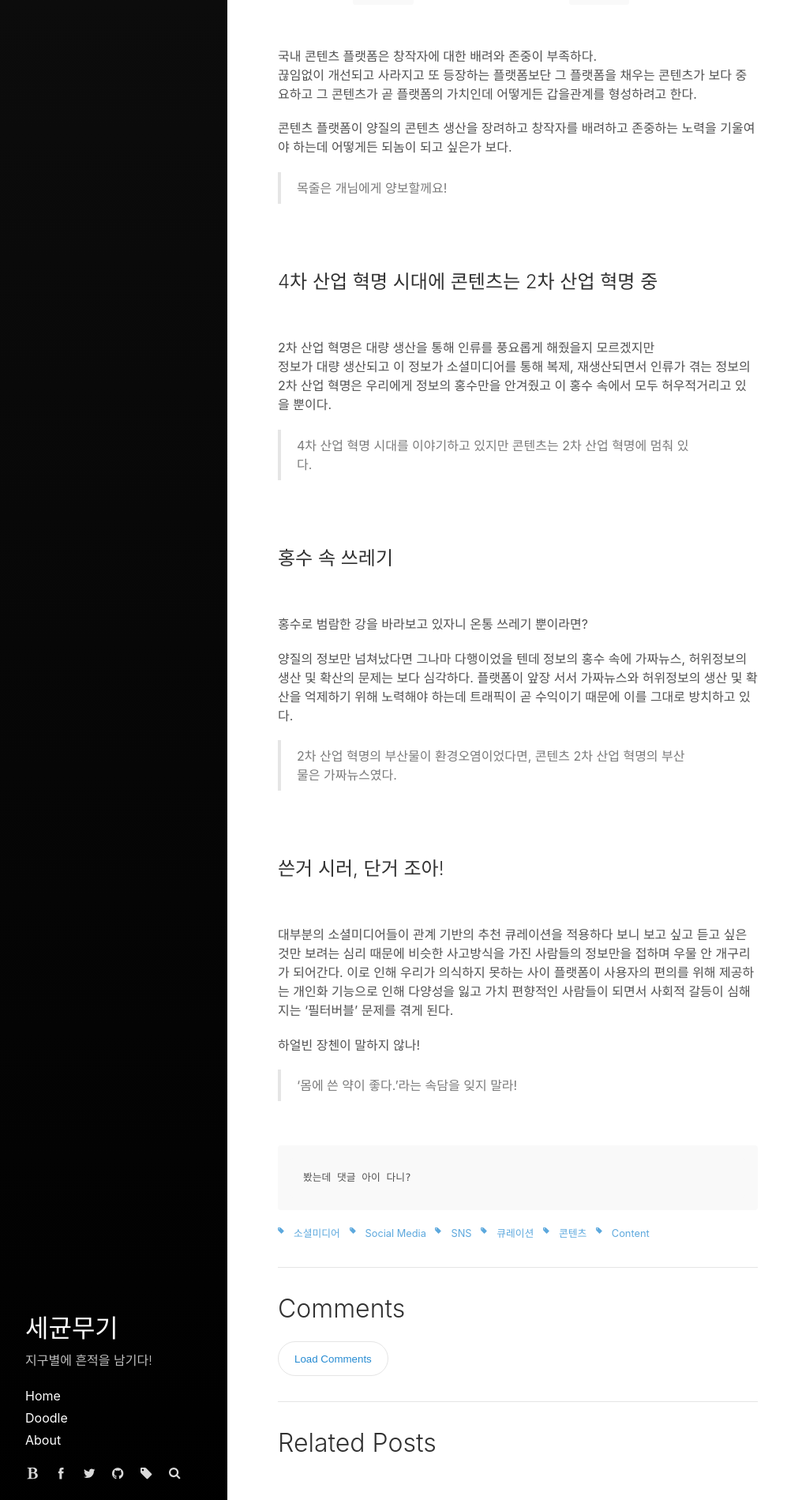
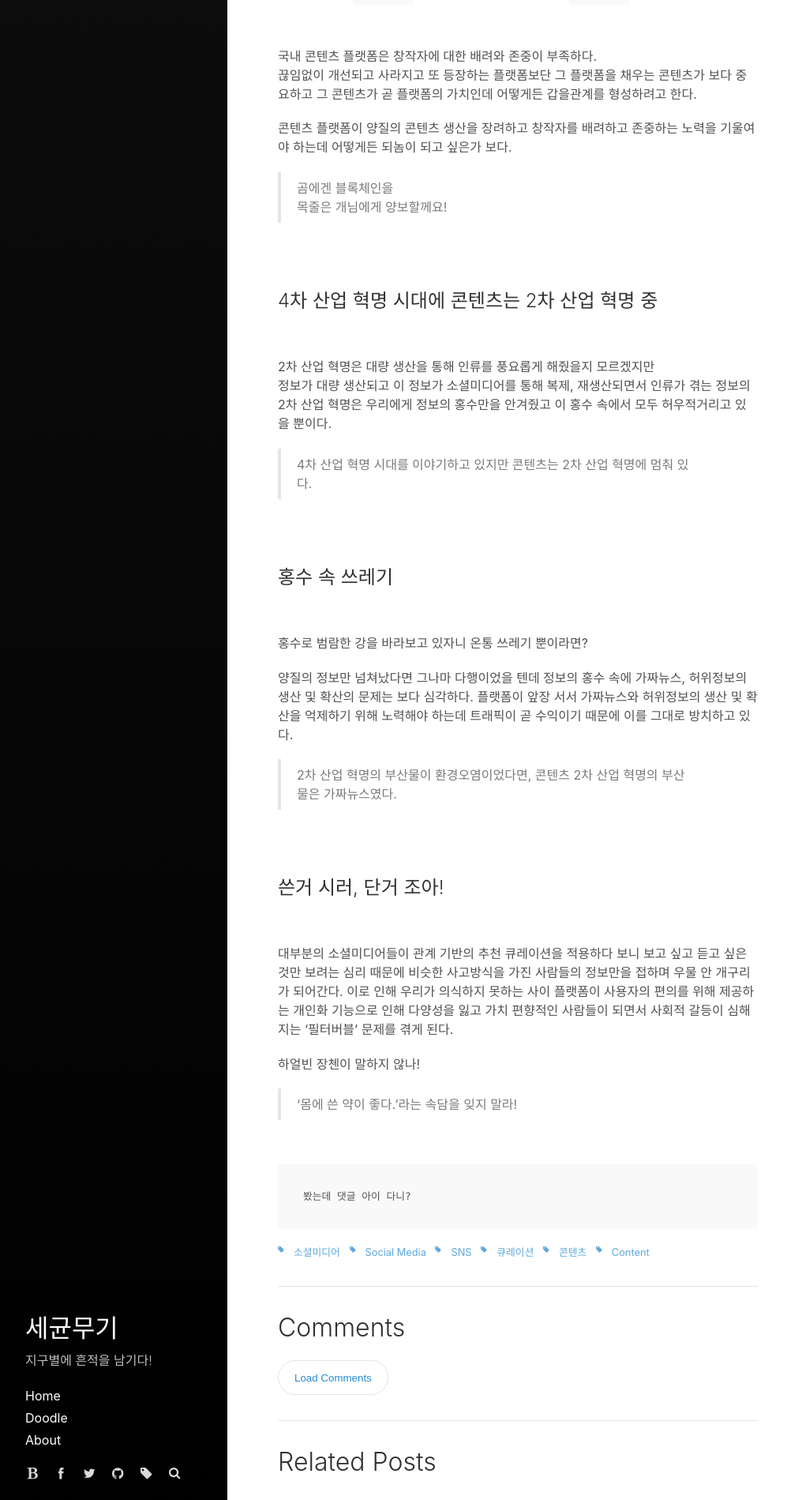
Before and after one commit to germweapon/germweapon.github.io, a Jekyll site: the page built from _posts/2017-06-01-콘텐츠와-콘텐츠-플랫폼에-대한-단상.md, in a window 1280 px wide. Shown: the part 946-2845 px from the top of the page at 79% size, without its empty margins (0-1016 px from the left). Built offline with Jekyll 4.4.1, drawn with Linux system fonts in a browser that asks for light colours.

Commit message:
some fix

```diff
--- a/_posts/2017-06-01-콘텐츠와-콘텐츠-플랫폼에-대한-단상.md
+++ b/_posts/2017-06-01-콘텐츠와-콘텐츠-플랫폼에-대한-단상.md
@@ -45,7 +45,8 @@ last_modified_at: 2017-11-04T12:00:00-05:00
 
 콘텐츠 플랫폼이 양질의 콘텐츠 생산을 장려하고 창작자를 배려하고 존중하는 노력을 기울여야 하는데 어떻게든 되놈이 되고 싶은가 보다.
 
->목줄은 개님에게 양보할께요!
+>곰에겐 블록체인을<br/>
+목줄은 개님에게 양보할께요!
 
 <br/>
 <br/>
```
